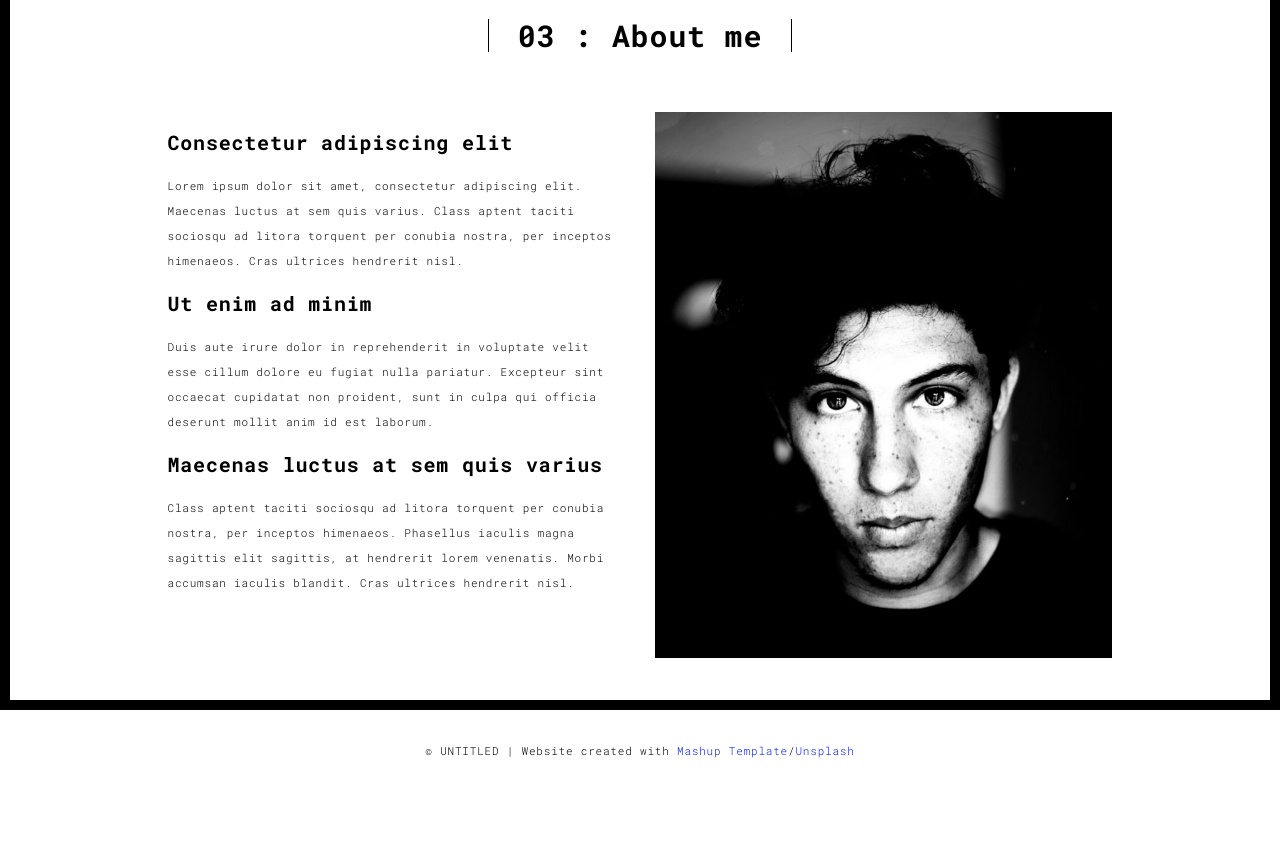
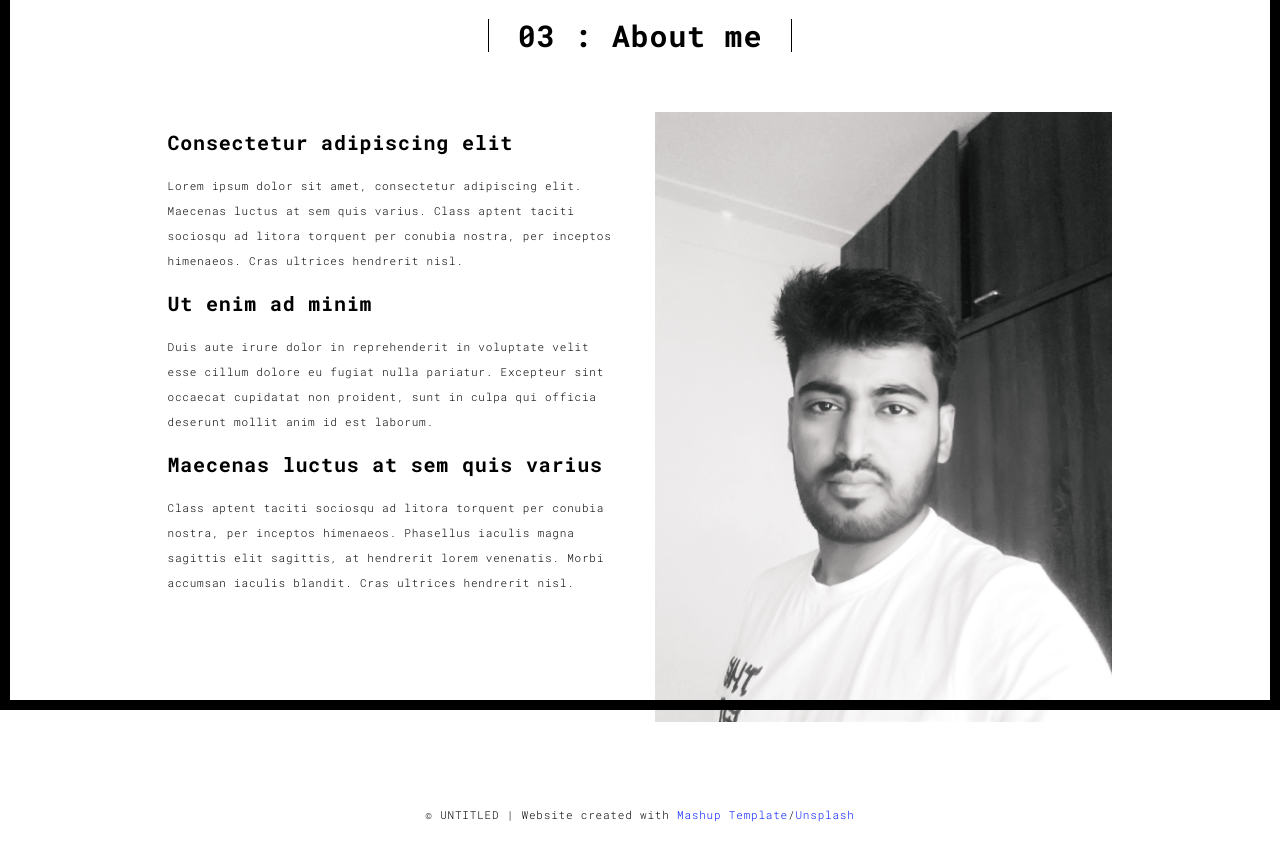
Before and after one commit to shravangh/portfolio, a Flask app: page /about.html in a window 1280 px wide. Shown: the part 90-942 px from the top of the page. Before the commit the page ends 848 px from the top, so only its background shows below. Run offline with Flask 2, Linux system fonts and the light colour scheme; some libraries are stand-ins or nearby versions.

Commit message:
Update about.html

```diff
--- a/templates/about.html
+++ b/templates/about.html
@@ -73,7 +73,7 @@
                   Class aptent taciti sociosqu ad litora torquent per conubia nostra, per inceptos himenaeos. Phasellus iaculis magna sagittis elit sagittis, at hendrerit lorem venenatis. Morbi accumsan iaculis blandit. Cras ultrices hendrerit nisl.</p>
                 </div>
                 <div class="col-xs-12 col-md-6">
-                  <img src="./static/assets/images/profil.jpg" class="img-responsive" alt="">
+                  <img src="./static/assets/images/profile.jpg" class="img-responsive" alt="">
                 </div>
               </div>
             </div>
```
